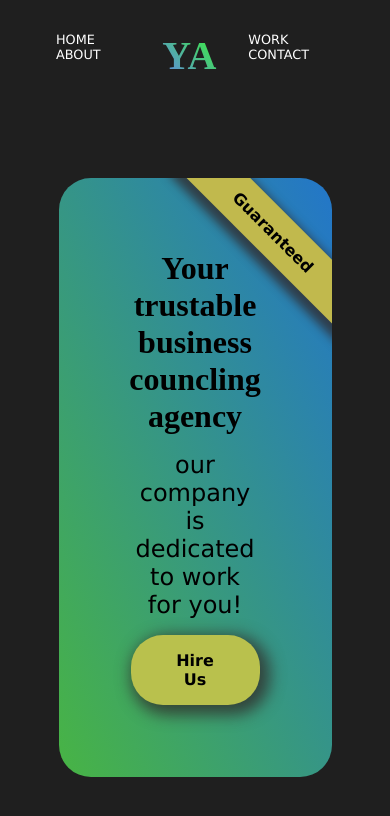
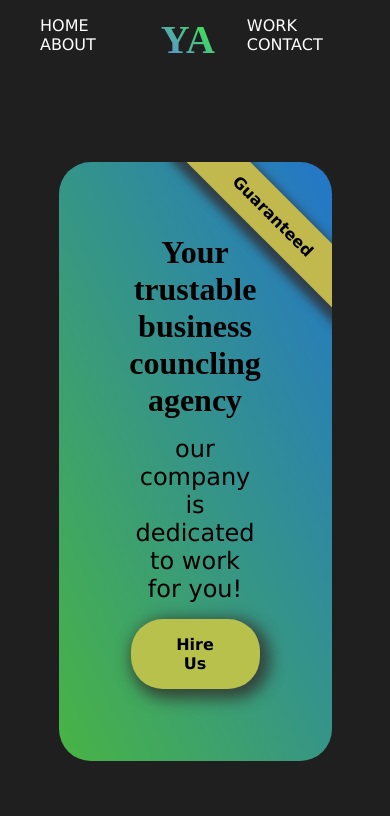
Before and after one commit to amira44-ab/Portfolio, a plain HTML site: page index.html in a window 390 px wide. Drawn offline with Linux system fonts and the light colour scheme; a web font is replaced by a local one.

Commit message:
Update style.css

```diff
--- a/css/style.css
+++ b/css/style.css
@@ -114,9 +114,9 @@ h1 {
     }
 
     header {
-        padding: 2rem;
+        padding: 1rem;
     }
     nav {
-       font-size: 0.8em;
+       font-size: 16px;
       }
 }
```
